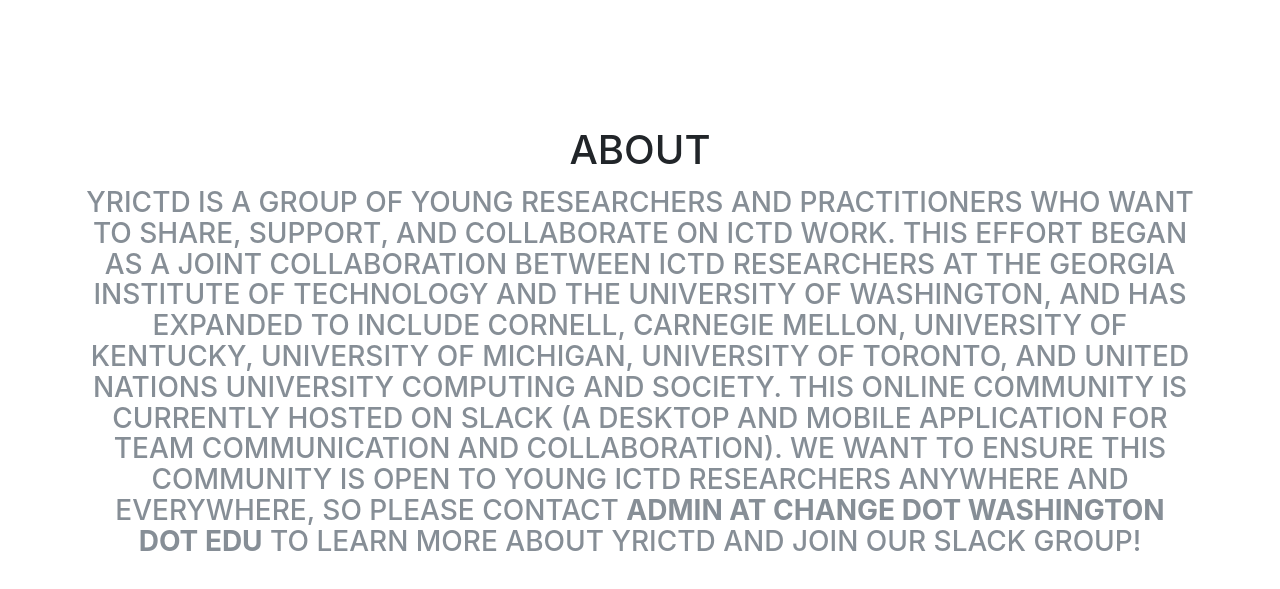
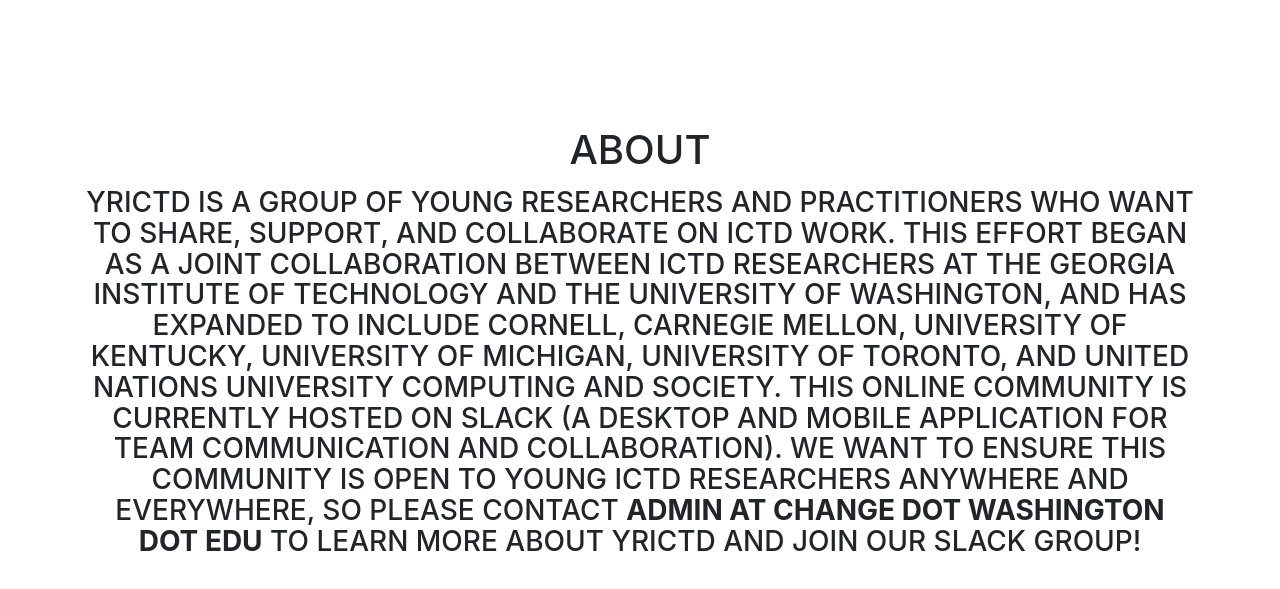
Before and after one commit to yrictd/yrictd.github.io, a website with bundled scripts: page index.html in a window 1280 px wide. Shown: the part 625-1214 px from the top of the page. Built offline with nearby package versions, Linux system fonts and the light colour scheme; a web font is replaced by a local one.

```diff
--- a/index.html
+++ b/index.html
@@ -65,7 +65,7 @@
         <div class="row">
           <div class="col-lg-12 text-center">
             <h2 class="section-heading">About</h2>
-            <h3 class="timeline-body text-muted">YRICTD is a group of young researchers and practitioners who want to share, support, and collaborate on ICTD work. This effort began as a joint collaboration between ICTD researchers at the Georgia Institute of Technology and the University of Washington, and has expanded to include Cornell, Carnegie Mellon, University of Kentucky, University of Michigan, University of Toronto, and United Nations University Computing and Society. This online community is currently hosted on Slack (a desktop and mobile application for team communication and collaboration). We want to ensure this community is open to young ICTD researchers anywhere and everywhere, so please contact <b>admin at change dot washington dot edu</b> to learn more about YRICTD and join our Slack group! </h3>
+            <h3>YRICTD is a group of young researchers and practitioners who want to share, support, and collaborate on ICTD work. This effort began as a joint collaboration between ICTD researchers at the Georgia Institute of Technology and the University of Washington, and has expanded to include Cornell, Carnegie Mellon, University of Kentucky, University of Michigan, University of Toronto, and United Nations University Computing and Society. This online community is currently hosted on Slack (a desktop and mobile application for team communication and collaboration). We want to ensure this community is open to young ICTD researchers anywhere and everywhere, so please contact <b>admin at change dot washington dot edu</b> to learn more about YRICTD and join our Slack group! </h3>
           </div>
         </div>
       </div>
```
